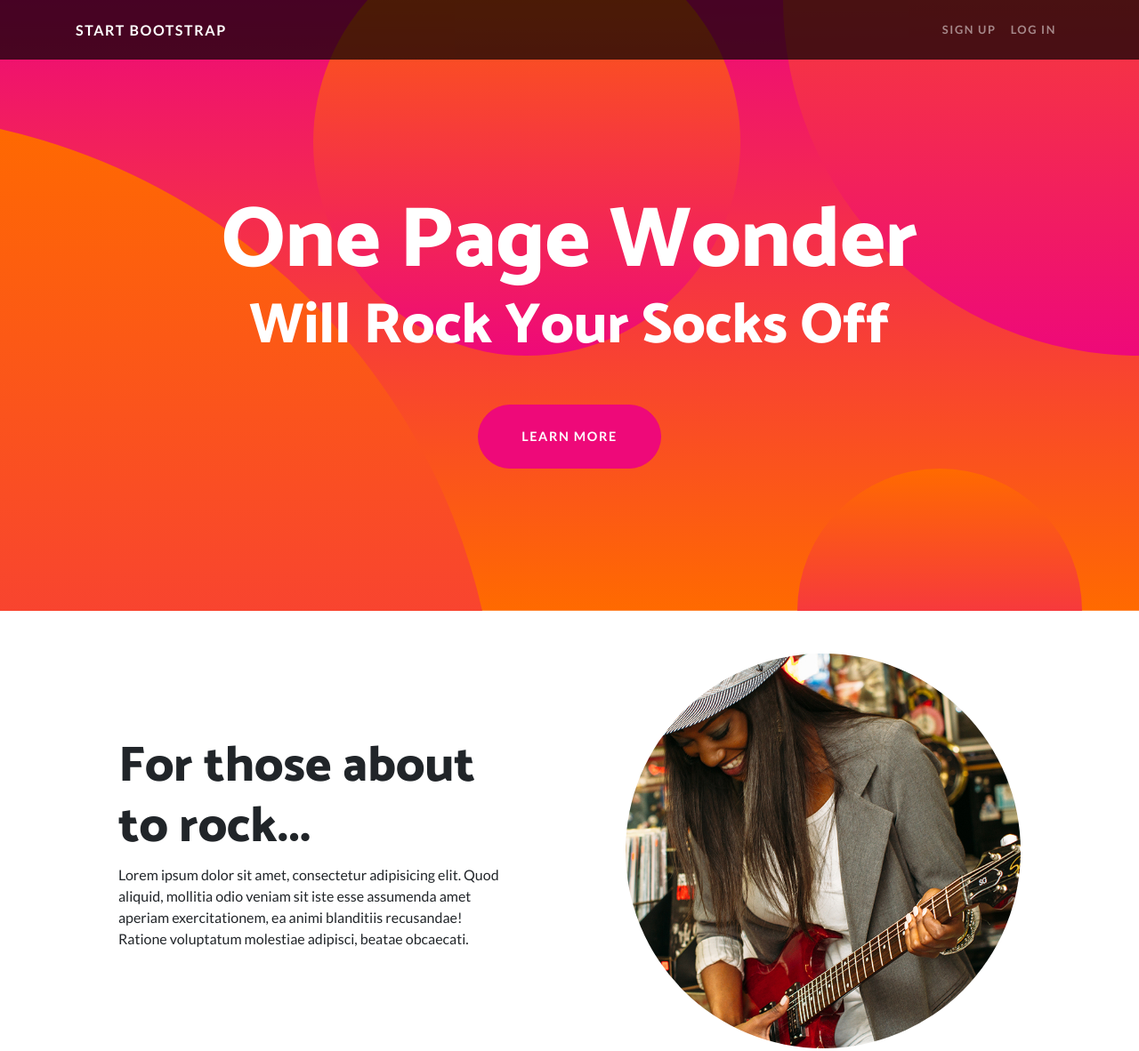
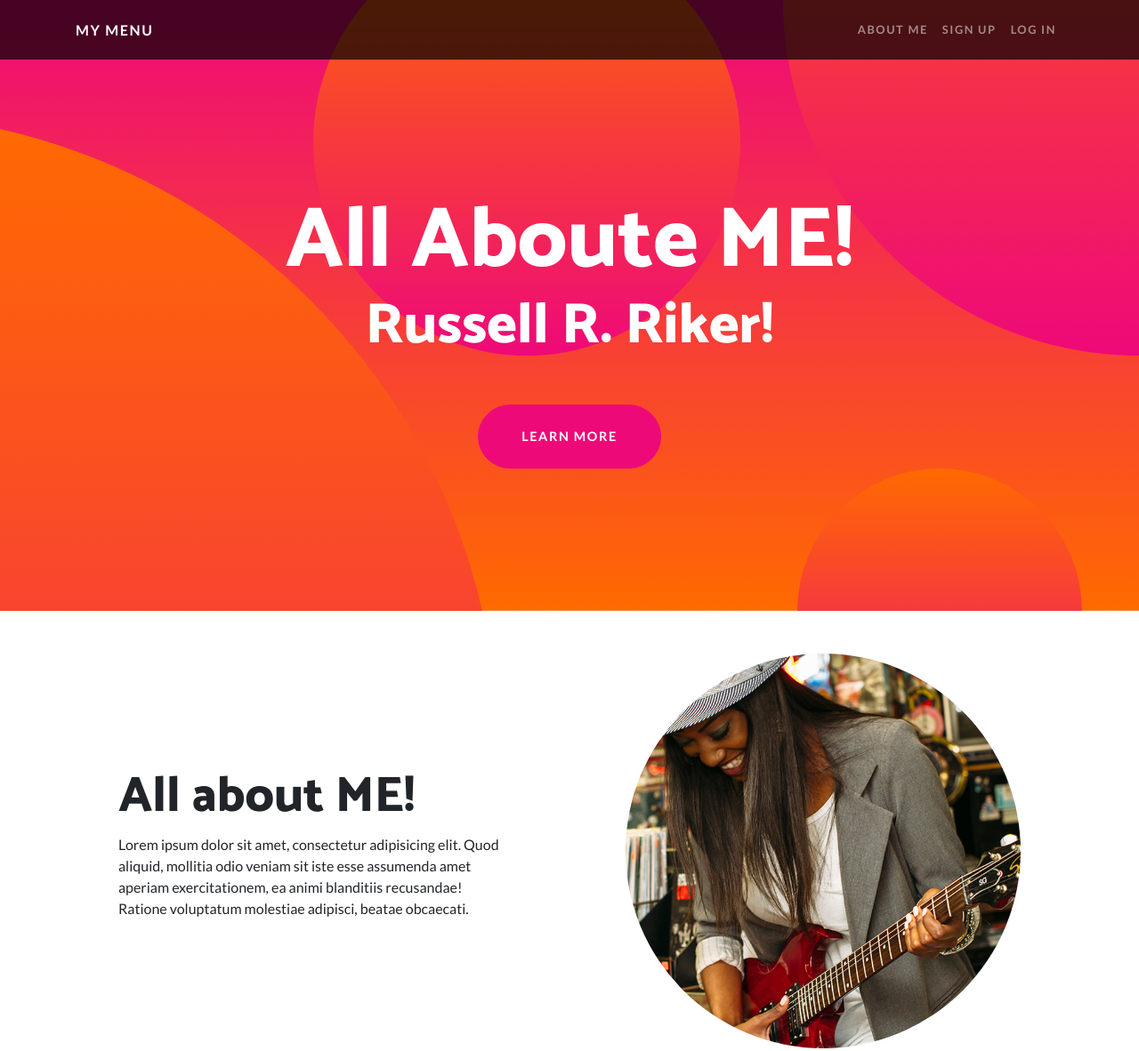
Before and after one commit to Dr-WaSaBi/sts-opw-template, a website: page index.html in a window 1280 px wide. Shown: the top 1182 px of the page at 89% size. Drawn offline with Linux system fonts and the light colour scheme.

Commit message:
playing around with basic changes

```diff
--- a/index.html
+++ b/index.html
@@ -27,12 +27,15 @@
   <!-- Navigation -->
   <nav class="navbar navbar-expand-lg navbar-dark navbar-custom fixed-top">
     <div class="container">
-      <a class="navbar-brand" href="#">Start Bootstrap</a>
+      <a class="navbar-brand" href="#">My Menu</a>
       <button class="navbar-toggler" type="button" data-toggle="collapse" data-target="#navbarResponsive" aria-controls="navbarResponsive" aria-expanded="false" aria-label="Toggle navigation">
         <span class="navbar-toggler-icon"></span>
       </button>
       <div class="collapse navbar-collapse" id="navbarResponsive">
         <ul class="navbar-nav ml-auto">
+          <li class="nav-item">
+            <a class="nav-link" href="#">About Me</a>
+          </li>
           <li class="nav-item">
             <a class="nav-link" href="#">Sign Up</a>
           </li>
@@ -47,8 +50,8 @@
   <header class="masthead text-center text-white">
     <div class="masthead-content">
       <div class="container">
-        <h1 class="masthead-heading mb-0">One Page Wonder</h1>
-        <h2 class="masthead-subheading mb-0">Will Rock Your Socks Off</h2>
+        <h1 class="masthead-heading mb-0">All Aboute ME!</h1>
+        <h2 class="masthead-subheading mb-0">Russell R. Riker!</h2>
         <a href="#" class="btn btn-primary btn-xl rounded-pill mt-5">Learn More</a>
       </div>
     </div>
@@ -68,7 +71,7 @@
         </div>
         <div class="col-lg-6 order-lg-1">
           <div class="p-5">
-            <h2 class="display-4">For those about to rock...</h2>
+            <h2 class="display-4">All about ME!</h2>
             <p>Lorem ipsum dolor sit amet, consectetur adipisicing elit. Quod aliquid, mollitia odio veniam sit iste esse assumenda amet aperiam exercitationem, ea animi blanditiis recusandae! Ratione voluptatum molestiae adipisci, beatae obcaecati.</p>
           </div>
         </div>
@@ -86,13 +89,13 @@
         </div>
         <div class="col-lg-6">
           <div class="p-5">
-            <h2 class="display-4">We salute you!</h2>
+            <h2 class="display-4">Less about you, who cares?</h2>
             <p>Lorem ipsum dolor sit amet, consectetur adipisicing elit. Quod aliquid, mollitia odio veniam sit iste esse assumenda amet aperiam exercitationem, ea animi blanditiis recusandae! Ratione voluptatum molestiae adipisci, beatae obcaecati.</p>
           </div>
         </div>
       </div>
     </div>
-  </section>
+  <section>
 
   <section>
     <div class="container">
@@ -104,7 +107,7 @@
         </div>
         <div class="col-lg-6 order-lg-1">
           <div class="p-5">
-            <h2 class="display-4">Let there be rock!</h2>
+            <h2 class="display-4">Give me a freaking break!</h2>
             <p>Lorem ipsum dolor sit amet, consectetur adipisicing elit. Quod aliquid, mollitia odio veniam sit iste esse assumenda amet aperiam exercitationem, ea animi blanditiis recusandae! Ratione voluptatum molestiae adipisci, beatae obcaecati.</p>
           </div>
         </div>
```
